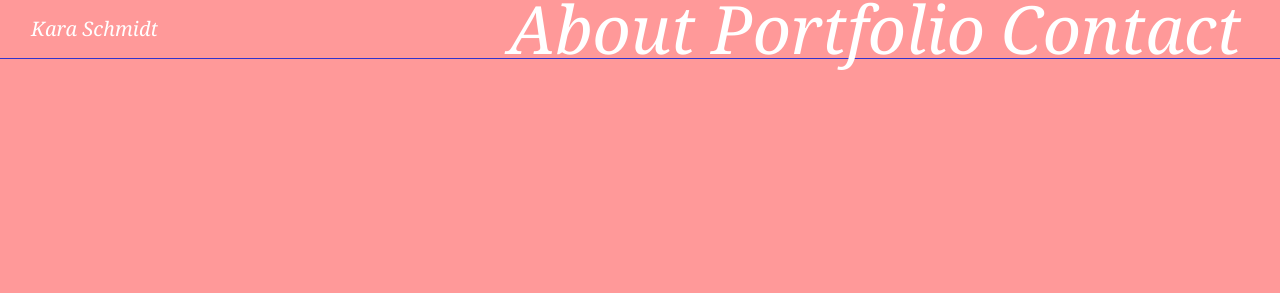
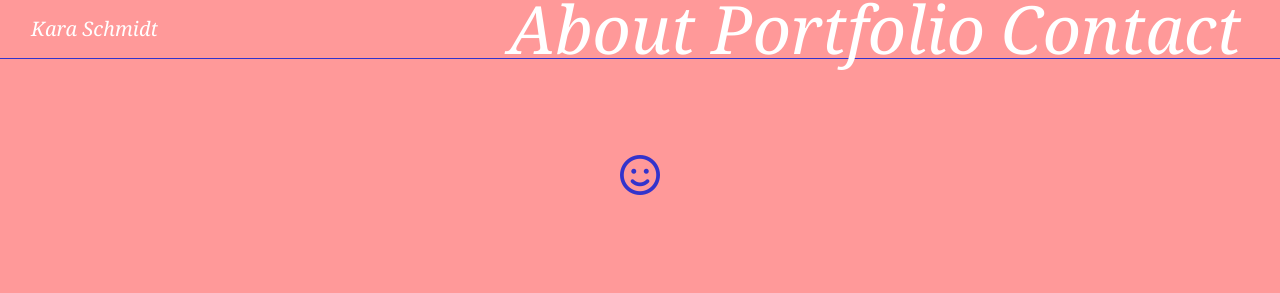
Before and after one commit to karajsch/react-portfolio, a React (Create React App) app: page / in a window 1280 px wide. Shown: the top 293 px of the page. Built offline with nearby package versions, Linux system fonts and the light colour scheme.

Commit message:
putting routes back

```diff
--- a/src/App.js
+++ b/src/App.js
@@ -17,14 +17,14 @@ const App = () => {
       <div>
         <Navbar />
         <Switch>
-          <Route exact path="react-portfolio/" component={Home} />
-          <Route exact path="react-portfolio/About">
+          <Route exact path="/" component={Home} />
+          <Route exact path="/About">
             <About />
           </Route>
-          <Route exact path="react-portfolio/Projects">
+          <Route exact path="/Projects">
             <Projects />
           </Route>
-          <Route exact path="react-portfolio/Contact">
+          <Route exact path="/Contact">
             <Contact />
           </Route>
         </Switch>
```
